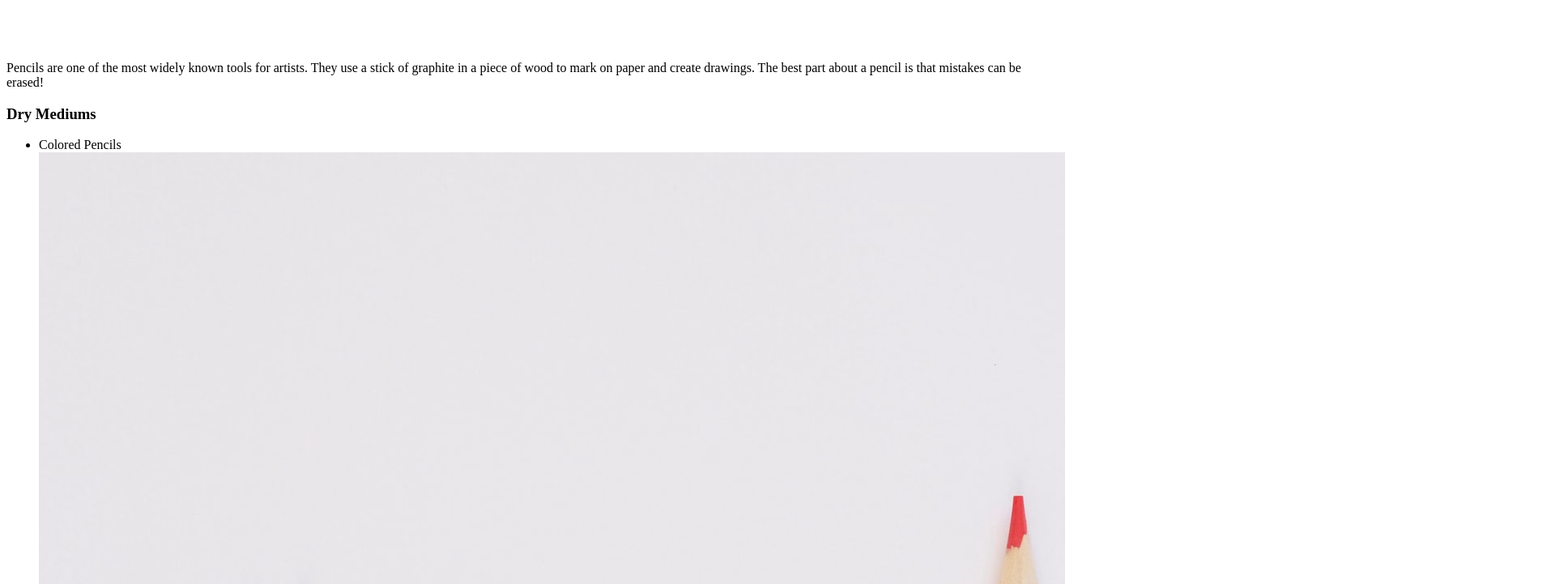
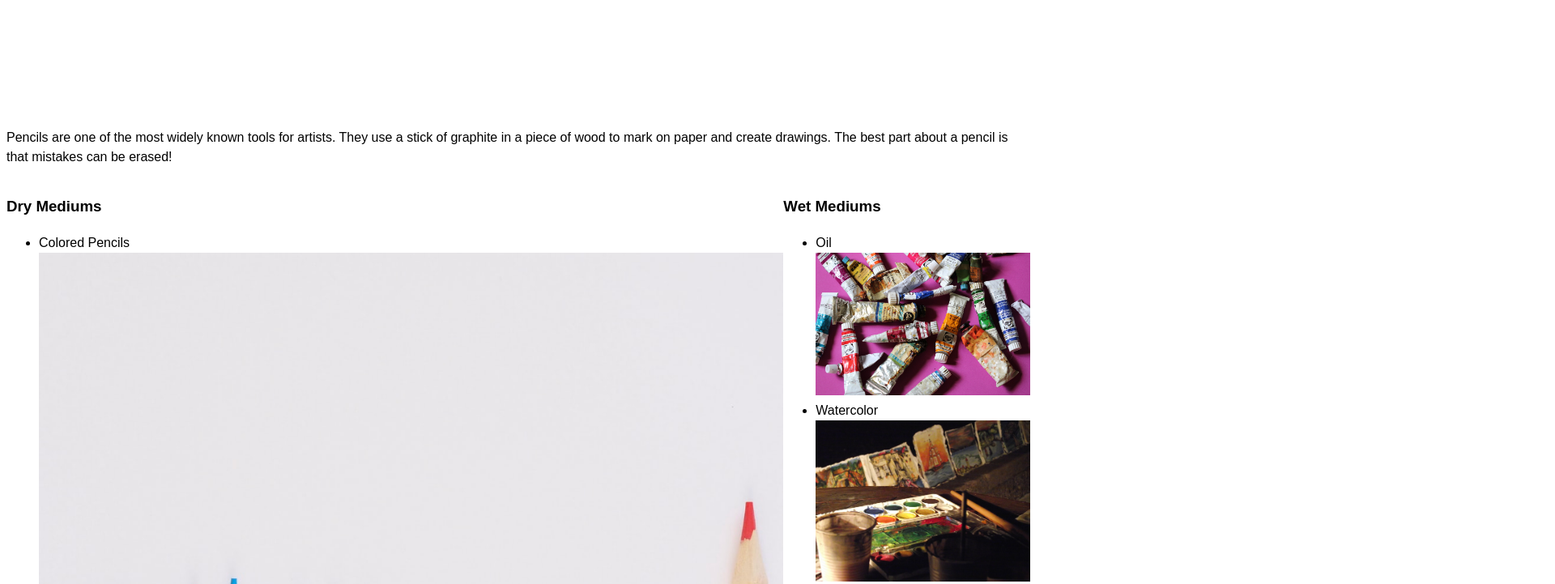
Before and after one commit to necoll01/Art-Page-V2, a plain HTML site: page index.html in a window 1280 px wide. Shown: the part 1880-2601 px from the top of the page at 81% size, 1920 px wide, since content can reach past the window. Drawn offline with Linux system fonts and the light colour scheme.

Commit message:
added columns to the homepage

```diff
--- a/index.html
+++ b/index.html
@@ -1,9 +1,17 @@
+
 <!DOCTYPE html>
 <html lang="en">
 
 <head>
+    <meta charset="UTF-8">
+
+    <meta name="viewport" content="width=device-width, initial-scale=1.0">
+
     <title>Home Page: Art 101</title>
+
+    <link rel="stylesheet" href="style.css">
 </head>
+
 
 
 <body>
@@ -42,8 +50,9 @@
             to mark on paper and create drawings.
             The best part about a pencil is that mistakes can be erased!
         </p>
-        <!-- column 1 DRY MEDIUMS -->
-        <h3>Dry Mediums</h3>
+        <div class="mediums">
+<div clas="dry">
+            <h3>Dry Mediums</h3>
         <ul>
             <li>Colored Pencils</li>
             <img src="coloredpencils.jpg" alt="colored pencils">
@@ -54,7 +63,8 @@
             <li>Pens</li>
             <img src="penart.jpg" alt="pen art">
         </ul>
-        <!-- column 2 WET MEDIUMS -->
+       </div>
+       <div class="wet">
         <h3>Wet Mediums</h3>
         <ul>
             <li>Oil</li>
@@ -67,6 +77,7 @@
             <img src="inks.jpg" alt="ink">
 
         </ul>
+    </div> </div>>
     </main>
 
 
--- /dev/null
+++ b/style.css
@@ -0,0 +1,22 @@
+
+ body{
+font: normal 16px/1.5 sans-serif;
+ }
+
+ img{
+     max-width: 100%;
+ }
+
+ .mediums {
+
+    display: flex;
+ }
+
+ .wet {
+     flex: 50%;
+ }
+
+ .dry {
+flex: 50%
+
+}
```
